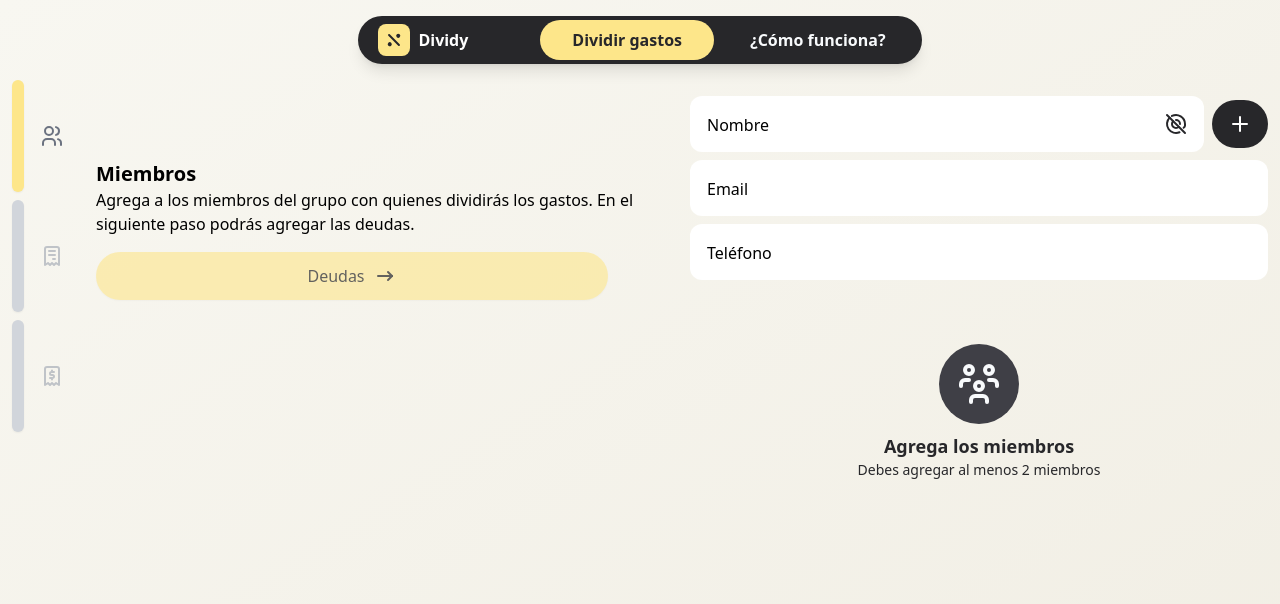
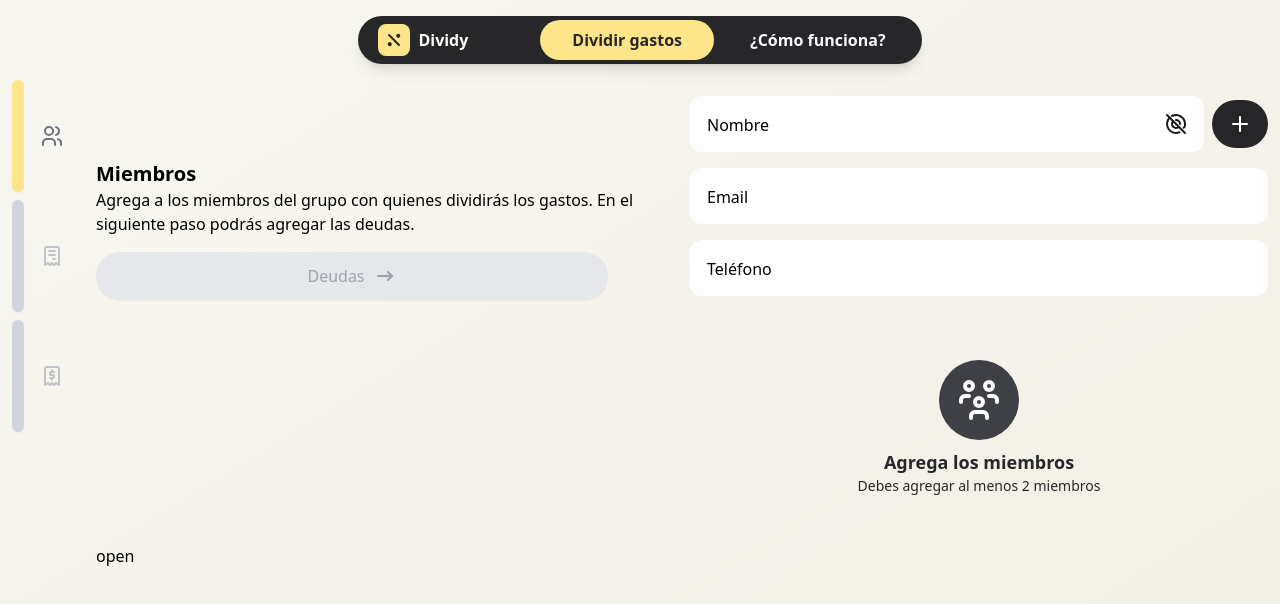
Before and after one commit to nicosmico/dividy-frontend, a React (Vite) app: page /split-bills/members in a window 1280 px wide. Both pictures are taken after a click on the button 1184 px from the left and 124 px from the top of the page. Shown: the top 604 px of the page. Built offline with nearby package versions, Linux system fonts and the light colour scheme.

Commit message:
fix(Members): Add edit section and use zod for forms

```diff
--- a/package.json
+++ b/package.json
@@ -12,12 +12,14 @@
     "format:fix": "prettier --write --ignore-path .gitignore ."
   },
   "dependencies": {
+    "@hookform/resolvers": "^3.3.4",
     "@tabler/icons-react": "^2.46.0",
     "react": "^18.2.0",
     "react-dom": "^18.2.0",
     "react-hook-form": "^7.49.3",
     "react-router-dom": "^6.21.2",
     "tailwind-merge": "^2.2.0",
+    "zod": "^3.22.4",
     "zustand": "^4.5.0"
   },
   "devDependencies": {
--- a/src/components/form/Input.tsx
+++ b/src/components/form/Input.tsx
@@ -1,28 +1,15 @@
 import { MouseEventHandler } from 'react';
-import {
-  FieldErrors,
-  FieldValues,
-  UseFormRegisterReturn,
-} from 'react-hook-form';
+import { UseFormRegisterReturn } from 'react-hook-form';
 import { twMerge } from 'tailwind-merge';
+import { IconButton } from '../ui';
 
 interface Props extends React.InputHTMLAttributes<HTMLInputElement> {
   label: string;
   icon?: React.ReactNode;
   onIconClick?: MouseEventHandler<HTMLButtonElement>;
   register?: UseFormRegisterReturn<string>; // For react-hook-form
-  errors?: FieldErrors<FieldValues>; // For react-hook-form
 }
-export function Input({
-  label,
-  icon,
-  onIconClick,
-  register,
-  errors,
-  ...props
-}: Props) {
-  const error = register && errors ? errors[register.name] : undefined;
-
+export function Input({ label, icon, onIconClick, register, ...props }: Props) {
   return (
     <div className='relative w-full'>
       <input
@@ -51,19 +38,13 @@ export function Input({
       </label>
 
       {icon && (
-        <button
+        <IconButton
           type='button'
-          className='absolute inset-y-0 end-0 flex max-h-[56px] items-center pr-4'
+          className='absolute inset-y-0 end-0 flex items-center'
           onClick={onIconClick}
         >
           {icon}
-        </button>
-      )}
-
-      {error && (
-        <p className='ml-1 mt-1 block text-xs text-red-500'>
-          {error.message as String}
-        </p>
+        </IconButton>
       )}
     </div>
   );
--- /dev/null
+++ b/src/components/form/InputError.tsx
@@ -0,0 +1,16 @@
+import { FieldError } from 'react-hook-form';
+
+interface Props extends React.HTMLAttributes<HTMLSpanElement> {
+  errors?: FieldError;
+}
+export function InputError({ errors, ...props }: Props) {
+  if (!errors) return;
+
+  return (
+    <span className='ml-1 mt-1 block text-xs text-red-500' {...props}>
+      {errors.message as String}
+    </span>
+  );
+}
+
+export default InputError;
--- a/src/components/form/index.ts
+++ b/src/components/form/index.ts
@@ -1,2 +1,3 @@
 import { Input } from './Input';
-export { Input };
+import { InputError } from './InputError';
+export { Input, InputError };
--- a/src/components/ui/BottomSheet.tsx
+++ b/src/components/ui/BottomSheet.tsx
@@ -3,7 +3,7 @@ import { twMerge } from 'tailwind-merge';
 
 interface Props extends React.HTMLAttributes<HTMLDivElement> {
   isOpen?: boolean;
-  onClose?: () => void;
+  onClose: () => void;
 }
 export function BottomSheet({
   isOpen = false,
@@ -12,36 +12,44 @@ export function BottomSheet({
   children,
   ...props
 }: Props) {
-  const [openTransition, setOpenTransition] = useState(false);
+  const [addTransitions, setAddTransitions] = useState(false);
 
   useEffect(() => {
-    if (isOpen) {
-      document.body.style.overflow = 'hidden';
-    } else {
+    document.body.style.overflow = isOpen ? 'hidden' : '';
+    setAddTransitions(isOpen);
+
+    return () => {
       document.body.style.overflow = '';
-    }
-    setOpenTransition(isOpen);
+    };
   }, [isOpen]);
 
-  if (!isOpen) {
-    return;
-  }
+  const handleOutsideClick = () => {
+    if (addTransitions) {
+      setAddTransitions(false);
+    }
+  };
+
+  const handleCloseEnd = () => {
+    !addTransitions && onClose();
+  };
 
   return (
     <>
       <div
         className={twMerge(
           'fixed bottom-0 left-0 z-10 h-full w-full bg-black opacity-0 transition',
-          openTransition && 'opacity-50'
+          addTransitions && 'opacity-50',
+          !isOpen && 'hidden'
         )}
-        onClick={() => setOpenTransition(false)}
-        onTransitionEnd={() => !openTransition && onClose && onClose()}
+        onClick={handleOutsideClick}
+        onTransitionEnd={handleCloseEnd}
       ></div>
       <div
         className={twMerge(
           'fixed inset-x-0 bottom-0 z-20 mx-auto my-auto max-h-[95%] max-w-3xl translate-y-full overflow-y-scroll rounded-t-xl bg-white px-4 py-10 transition md:top-0 md:max-h-fit md:max-w-2xl md:translate-y-0 md:rounded-xl md:px-8 md:opacity-0',
-          openTransition && 'translate-y-0 md:opacity-100',
-          className
+          addTransitions && 'translate-y-0 md:opacity-100',
+          className,
+          !isOpen && 'hidden'
         )}
         {...props}
       >
--- a/src/components/ui/RoundedButton.tsx
+++ b/src/components/ui/RoundedButton.tsx
@@ -9,7 +9,7 @@ export function RoundedButton({
     <button
       type='button'
       className={twMerge(
-        'flex items-center justify-center gap-2 rounded-full px-8 py-3 transition enabled:active:scale-95 disabled:opacity-60 disabled:active:opacity-60',
+        'flex items-center justify-center gap-2 rounded-full px-8 py-3 transition enabled:active:scale-95 disabled:bg-gray-200 disabled:text-gray-400 disabled:active:bg-gray-200',
         'md:hover:enabled:opacity-95 md:hover:enabled:brightness-95',
         className
       )}
--- a/src/features/split-bills/components/MemberForm.tsx
+++ b/src/features/split-bills/components/MemberForm.tsx
@@ -1,9 +1,28 @@
+import { zodResolver } from '@hookform/resolvers/zod';
 import { IconAt, IconAtOff, IconPlus } from '@tabler/icons-react';
 import { useState } from 'react';
 import { useForm } from 'react-hook-form';
-import { Input } from 'src/components/form';
+import { Input, InputError } from 'src/components/form';
 import { IconButton } from 'src/components/ui';
 import { Member } from 'src/models/Member';
+import { z } from 'zod';
+
+const memberSchema = z.object({
+  name: z.string().min(1, 'Debes ingresar un nombre'),
+  email: z
+    .string()
+    .email('Email con formato inválido')
+    .optional()
+    .or(z.literal(''))
+    .transform((value) => (!value ? undefined : value)),
+  phone: z
+    .string()
+    .min(9, 'Debe tener al menos 9 caracteres')
+    .optional()
+    .or(z.literal(''))
+    .transform((value) => (!value ? undefined : value)),
+});
+type MemberForm = z.infer<typeof memberSchema>;
 
 interface Props {
   onSubmit: (member: Member) => void;
@@ -14,7 +33,9 @@ export function MemberForm({ onSubmit }: Props) {
     handleSubmit,
     formState: { errors },
     reset,
-  } = useForm<Member>();
+  } = useForm<MemberForm>({
+    resolver: zodResolver(memberSchema),
+  });
   const [showDetail, setShowDetail] = useState(false);
 
   const _onSubmit: () => void = handleSubmit(({ name, email, phone }) => {
@@ -28,32 +49,21 @@ export function MemberForm({ onSubmit }: Props) {
     reset();
   });
 
+  const DetailIcon = showDetail ? IconAtOff : IconAt;
+
   return (
-    <form onSubmit={_onSubmit} className='space-y-2'>
+    <form onSubmit={_onSubmit} className='space-y-4'>
       <div className='flex gap-2'>
+        <div className='w-full'>
           <Input
             type='text'
             label='Nombre'
-          register={register('name', {
-            required: {
-              value: true,
-              message: 'Este campo es requerido',
-            },
-            minLength: {
-              value: 2,
-              message: 'Debe tener al menos 2 caracteres',
-            },
-          })}
-          errors={errors}
-          icon={
-            showDetail ? (
-              <IconAtOff className='text-zinc-800'></IconAtOff>
-            ) : (
-              <IconAt className='text-zinc-800'></IconAt>
-            )
-          }
+            register={register('name')}
+            icon={<DetailIcon className='text-zinc-900' />}
             onIconClick={() => setShowDetail(!showDetail)}
           />
+          <InputError errors={errors.name}></InputError>
+        </div>
         <IconButton type='submit' className='mt-1 h-min bg-zinc-800 text-white'>
           <IconPlus />
         </IconButton>
@@ -61,31 +71,25 @@ export function MemberForm({ onSubmit }: Props) {
 
       {showDetail && (
         <>
+          <div>
             <Input
               label='Email'
               type='email'
               placeholder='Ej: nicolas@gmail.com'
-            register={register('email', {
-              pattern: {
-                value: /^\S+@\S+\.\S+$/,
-                message: 'Email inválido',
-              },
-            })}
-            errors={errors}
+              register={register('email')}
             />
+            <InputError errors={errors.email}></InputError>
+          </div>
 
+          <div>
             <Input
               label='Teléfono'
               type='phone'
               placeholder='Ej: 989799157'
-            register={register('phone', {
-              minLength: {
-                value: 9,
-                message: 'Debe tener al menos 9 caracteres',
-              },
-            })}
-            errors={errors}
+              register={register('phone')}
             />
+            <InputError errors={errors.phone}></InputError>
+          </div>
         </>
       )}
     </form>
--- a/src/hooks/useMembers.ts
+++ b/src/hooks/useMembers.ts
@@ -4,8 +4,11 @@ export function useMembers() {
   const members = useMembersStore((state) => state.members);
   const addMember = useMembersStore((state) => state.addMember);
   const deleteMember = useMembersStore((state) => state.deleteMember);
+  const getMemberByID = (id: string) => {
+    return members.find((member) => member.id === id);
+  };
 
-  return { members, addMember, deleteMember };
+  return { members, addMember, deleteMember, getMemberByID };
 }
 
 export default useMembers;
--- a/src/pages/split-bills/Members.tsx
+++ b/src/pages/split-bills/Members.tsx
@@ -1,12 +1,14 @@
 import { IconArrowNarrowRight } from '@tabler/icons-react';
+import { useState } from 'react';
 import { Outlet, useNavigate } from 'react-router-dom';
-import { RoundedButton } from 'src/components/ui';
+import { BottomSheet, RoundedButton } from 'src/components/ui';
 import { MemberForm, MemberList } from 'src/features/split-bills';
 import useMembers from 'src/hooks/useMembers';
 
 export function Members() {
   const { members, addMember, deleteMember } = useMembers();
   const navigate = useNavigate();
+  const [open, setopen] = useState(false);
 
   return (
     <>
@@ -37,18 +39,22 @@ export function Members() {
           </div>
         </div>
 
-        {/* {!md && (
-          <RoundedButton
-            disabled={!!members.length}
-            className='sticky bottom-2 w-full min-w-full bg-amber-200 px-8 shadow-sm md:w-min'
-          >
-            Deudas
-            <IconArrowNarrowRight></IconArrowNarrowRight>
-          </RoundedButton>
-        )} */}
+        <button onClick={() => setopen(true)}>open</button>
       </div>
 
       <Outlet />
+      <BottomSheet
+        className='space-y-8'
+        isOpen={open}
+        onClose={() => setopen(false)}
+      >
+        <h1>content here!</h1>
+        <p>
+          Al cerrar haciendo click afuera hace la animacion, pero usando el
+          boton no :(
+        </p>
+        <button onClick={() => setopen(false)}>close</button>
+      </BottomSheet>
     </>
   );
 }
```
Also changed, not shown: src/pages/split-bills/members/EditMembers.tsx (+34 -14 lines), 1 other file (tests, documents, lock files or other folders). Lines whose indentation alone changed are shown as unchanged.
